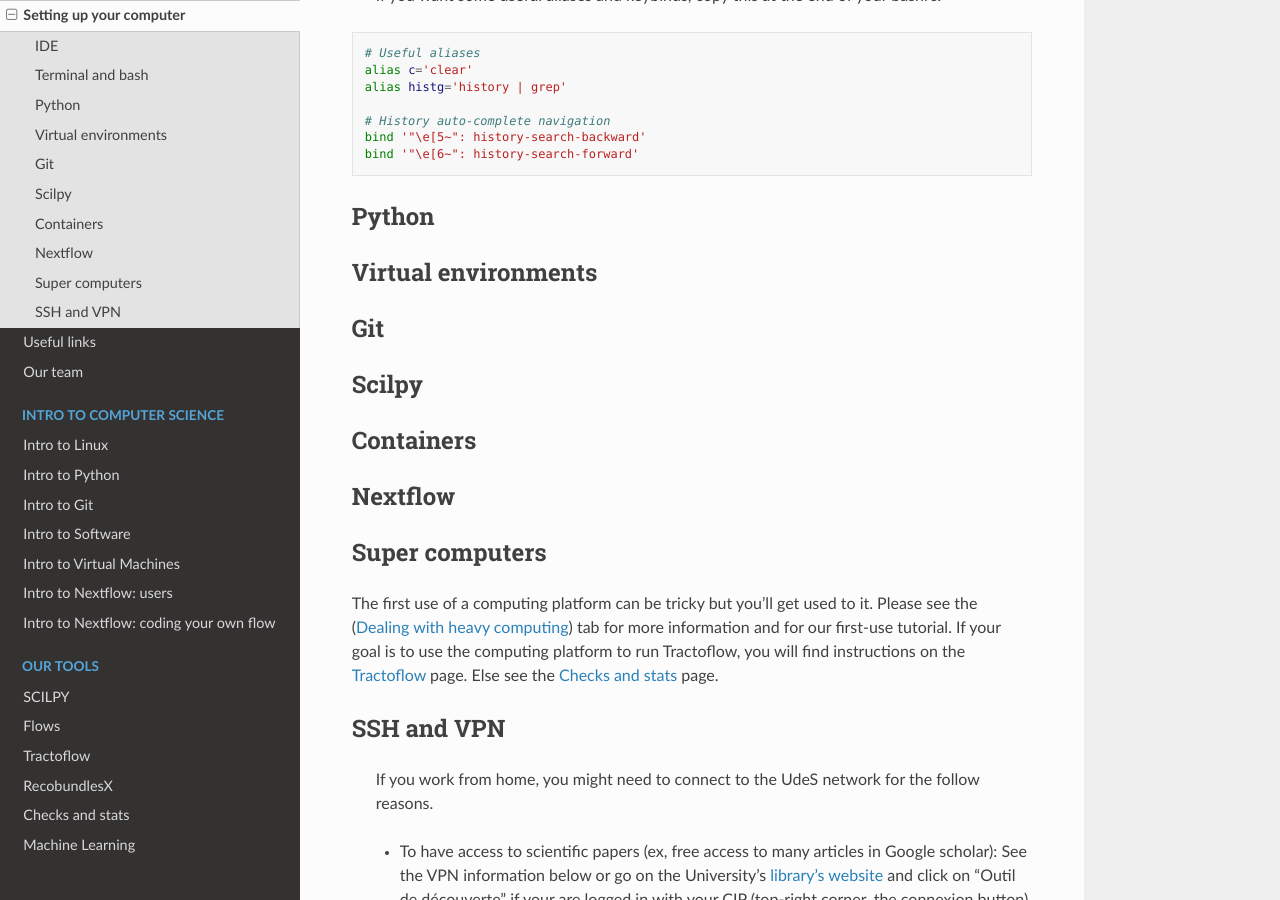
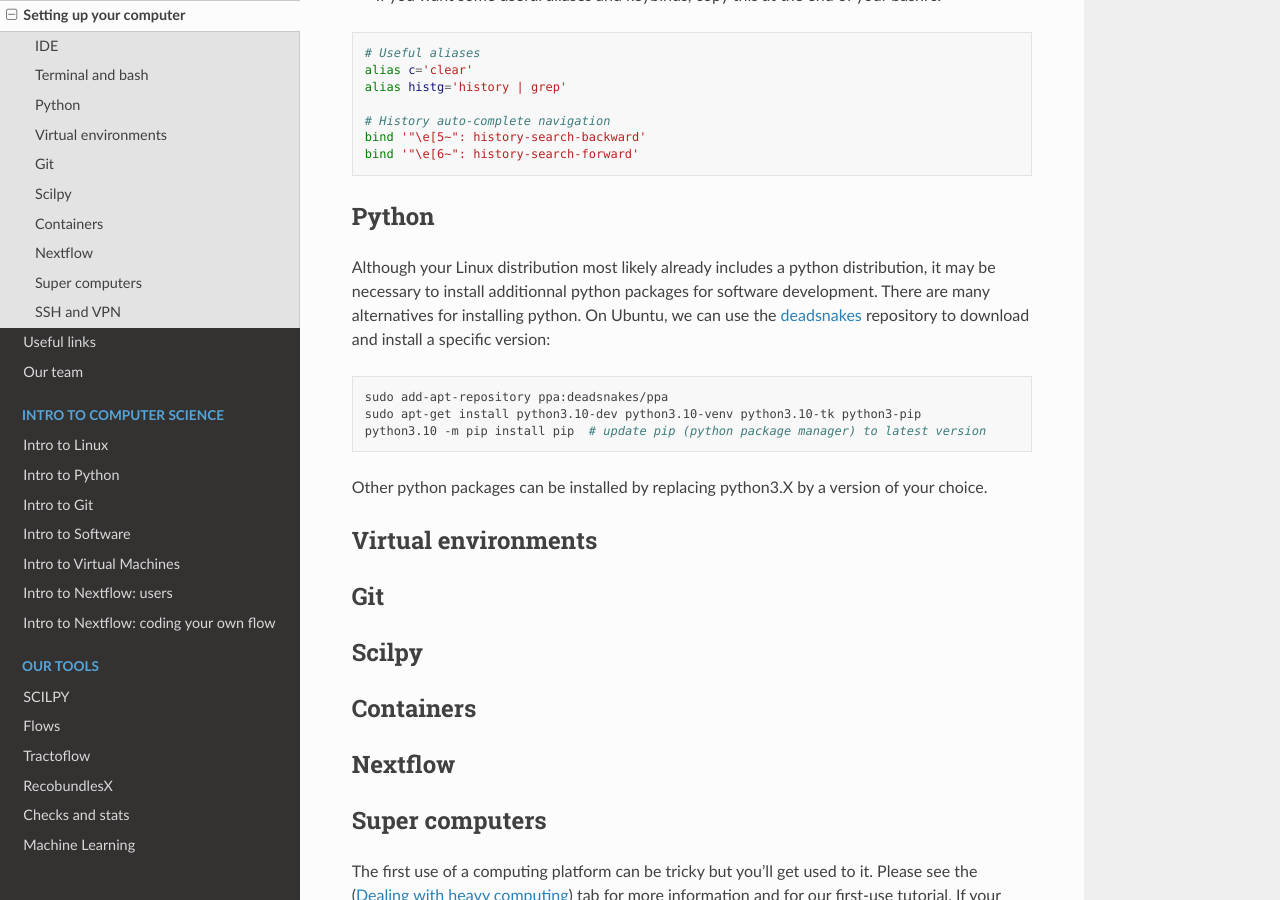
Before and after one commit to scilus/scil-documentation, a Sphinx documentation site: the page built from source/arriving/setup_computer.rst, in a window 1280 px wide and 900 px high, scrolled down 1777 px. Built offline with Sphinx 7.4.7 and the Read the Docs theme 2.0.0, drawn with Linux system fonts in a browser that asks for light colours.

Commit message:
Adding new sub-sections

```diff
--- a/source/arriving/setup_computer.rst
+++ b/source/arriving/setup_computer.rst
@@ -87,6 +87,16 @@ Before proceeding to the next steps, here are some useful additions you can make
 Python
 """"""
 
+Although your Linux distribution most likely already includes a python distribution, it may be necessary to install additionnal python packages for software development. There are many alternatives for installing python. On Ubuntu, we can use the `deadsnakes <https://launchpad.net/~deadsnakes/+archive/ubuntu/ppa>`_ repository to download and install a specific version:
+
+.. code-block:: bash
+
+        sudo add-apt-repository ppa:deadsnakes/ppa
+        sudo apt-get install python3.10-dev python3.10-venv python3.10-tk python3-pip
+        python3.10 -m pip install pip  # update pip (python package manager) to latest version
+
+Other python packages can be installed by replacing python3.X by a version of your choice.
+
 Virtual environments
 """"""""""""""""""""
 
```
